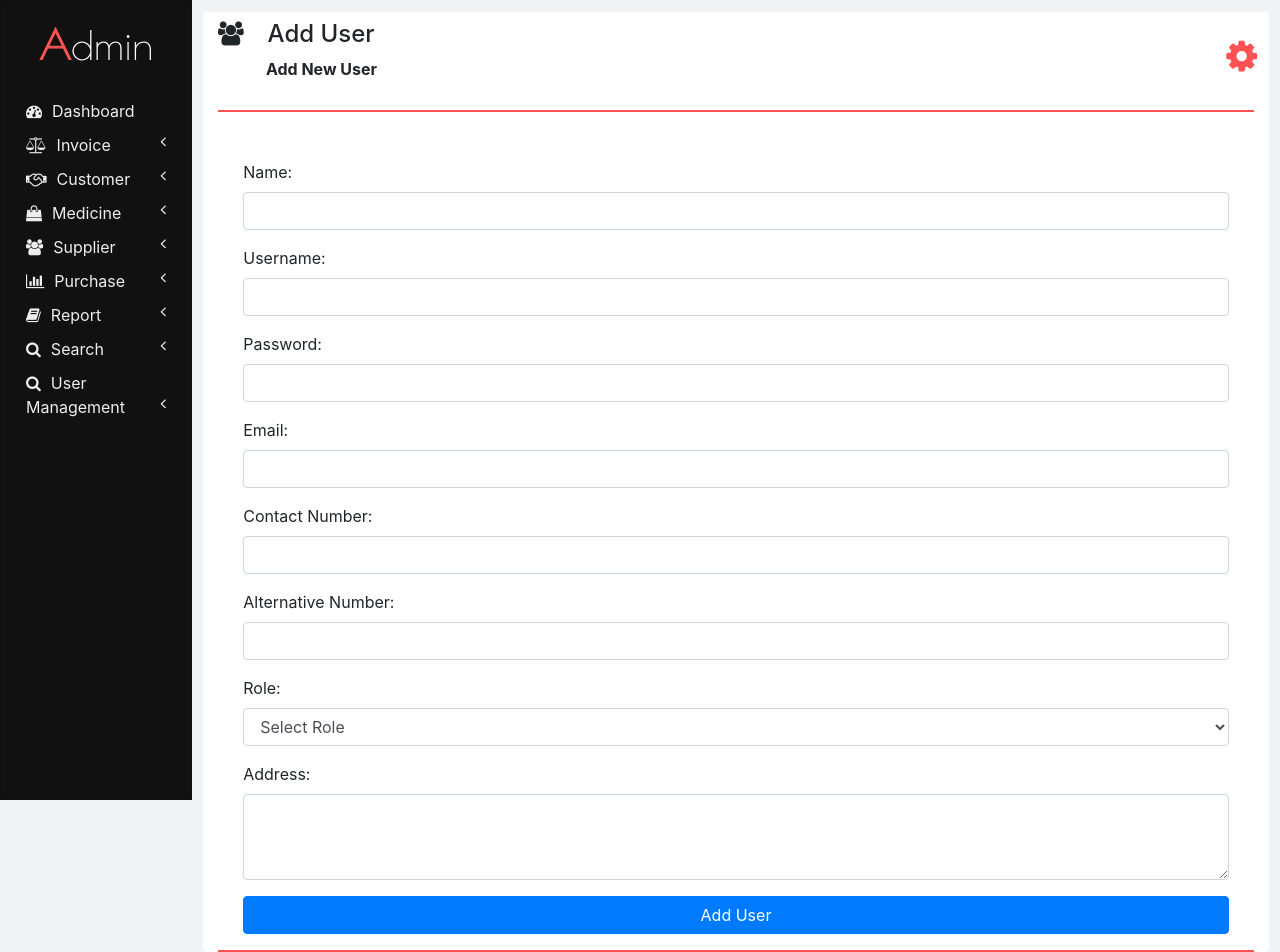
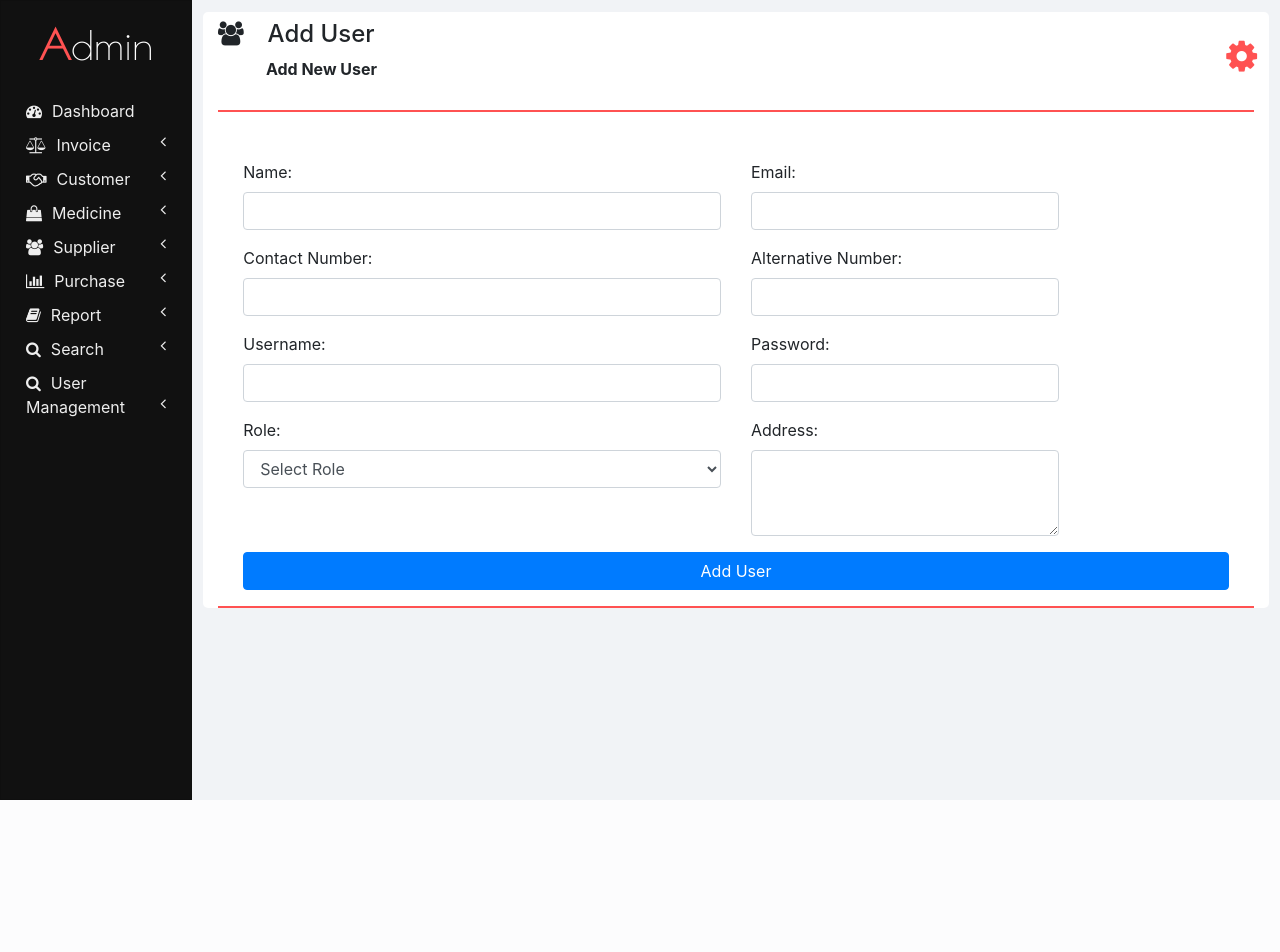
Before and after one commit to chandrug123/Pharmacy-Management, a PHP site: page /Pharmacy-Management/add-user.php in a window 1280 px wide. After the commit the page ends 800 px from the top, so only its background shows below. Run offline with PHP 8.4, Linux system fonts and the light colour scheme; a user stored in the database is signed in; data comes from the database, SQL or seed files in the repository; some libraries are stand-ins or nearby versions; some web fonts are replaced.

Commit message:
la6testr

```diff
--- a/add-user.php
+++ b/add-user.php
@@ -63,26 +63,15 @@ if ($con) {
           createHeader('group', 'Add User', 'Add New User');
           // header section end
         ?>
+
         <div class="container mt-5">
           <form action="" method="post">
+            <div class="row">
+              <!-- Left Column -->
+              <div class="col-md-6">
                 <div class="form-group">
                   <label for="name">Name:</label>
                   <input type="text" class="form-control" id="name" name="name" required>
-        </div>
-
-        <div class="form-group">
-            <label for="username">Username:</label>
-            <input type="text" class="form-control" id="username" name="username" required>
-        </div>
-
-        <div class="form-group">
-            <label for="password">Password:</label>
-            <input type="text" class="form-control" id="password" name="password" required>
-        </div>
-
-        <div class="form-group">
-            <label for="email">Email:</label>
-            <input type="email" class="form-control" id="email" name="email" required>
                 </div>
 
                 <div class="form-group">
@@ -91,9 +80,10 @@ if ($con) {
                 </div>
 
                 <div class="form-group">
-            <label for="alternative_number">Alternative Number:</label>
-            <input type="tel" class="form-control" id="alternative_number" name="alternative_number">
+                  <label for="username">Username:</label>
+                  <input type="text" class="form-control" id="username" name="username" required>
                 </div>
+
 
                 <div class="form-group">
                   <label for="role">Role:</label>
@@ -103,21 +93,38 @@ if ($con) {
                     <option value="staff">Staff</option>
                   </select>
                 </div>
+              </div>
 
-
+              <!-- Right Column -->
+              <div class="col-md-4">
+                <div class="form-group">
+                  <label for="email">Email:</label>
+                  <input type="email" class="form-control" id="email" name="email" required>
+                </div>
 
 
 
                 <div class="form-group">
+                  <label for="alternative_number">Alternative Number:</label>
+                  <input type="tel" class="form-control" id="alternative_number" name="alternative_number">
+                </div>
+
+                <div class="form-group">
+                  <label for="password">Password:</label>
+                  <input type="text" class="form-control" id="password" name="password" required>
+                </div>
+
+                <div class="form-group">
                   <label for="address">Address:</label>
                   <textarea class="form-control" id="address" name="address" rows="3" required></textarea>
+                </div>
+              </div>
             </div>
 
             <button type="submit" class="btn btn-primary btn-block">Add User</button>
           </form>
         </div>
         <hr style="border-top: 2px solid #ff5252;">
-
       </div>
     </div>
   </body>
```
Lines whose indentation alone changed are shown as unchanged.
